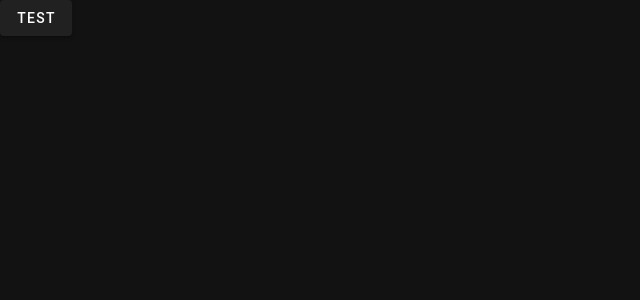
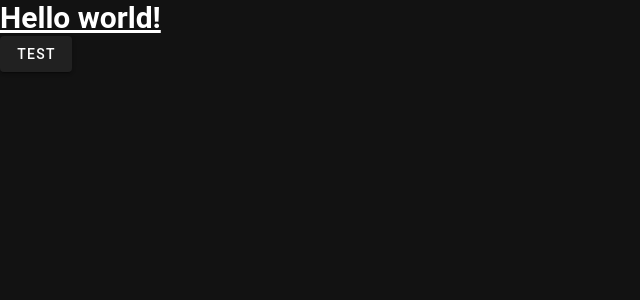
Before and after one commit to modos/nadinCheck, a Nuxt app: page / in a window 1280 px wide. Shown: the top 300 px of the page, without its empty margins (0-640 px from the left). Built offline with nearby package versions, Linux system fonts and the light colour scheme.

Commit message:
feat(package): add tailwind

```diff
--- /dev/null
+++ b/app/assets/css/main.css
@@ -0,0 +1 @@
+@import "tailwindcss";
--- a/app/pages/index.vue
+++ b/app/pages/index.vue
@@ -1,5 +1,8 @@
 <template>
   <div>
+    <h1 class="text-3xl font-bold underline">
+      Hello world!
+    </h1>
       <v-btn>test</v-btn>
   </div>
 </template>
--- a/nuxt.config.ts
+++ b/nuxt.config.ts
@@ -1,5 +1,6 @@
 // https://nuxt.com/docs/api/configuration/nuxt-config
-import vuetify, { transformAssetUrls } from 'vite-plugin-vuetify'
+import vuetify, { transformAssetUrls } from 'vite-plugin-vuetify';
+import tailwindcss from "@tailwindcss/vite";
 export default defineNuxtConfig({
   compatibilityDate: '2025-07-15',
   devtools: { enabled: true },
@@ -10,6 +11,7 @@
   vite: {
     plugins: [
       vuetify({ autoImport: true }),
+      tailwindcss(),
     ],
     vue: {
       template: {
@@ -17,4 +19,5 @@
       },
     },
   },
+  css: ['./app/assets/css/main.css'],
 })
--- a/package.json
+++ b/package.json
@@ -14,8 +14,10 @@
     "@nuxt/eslint": "1.12.1",
     "@nuxt/hints": "1.0.0-alpha.5",
     "@nuxt/test-utils": "3.21.0",
+    "@tailwindcss/vite": "^4.1.18",
     "eslint": "^9.0.0",
     "nuxt": "^4.2.2",
+    "tailwindcss": "^4.1.18",
     "vue": "^3.5.26",
     "vue-router": "^4.6.4"
   },
```
Also changed, not shown: 1 other file (tests, documents, lock files or other folders).
